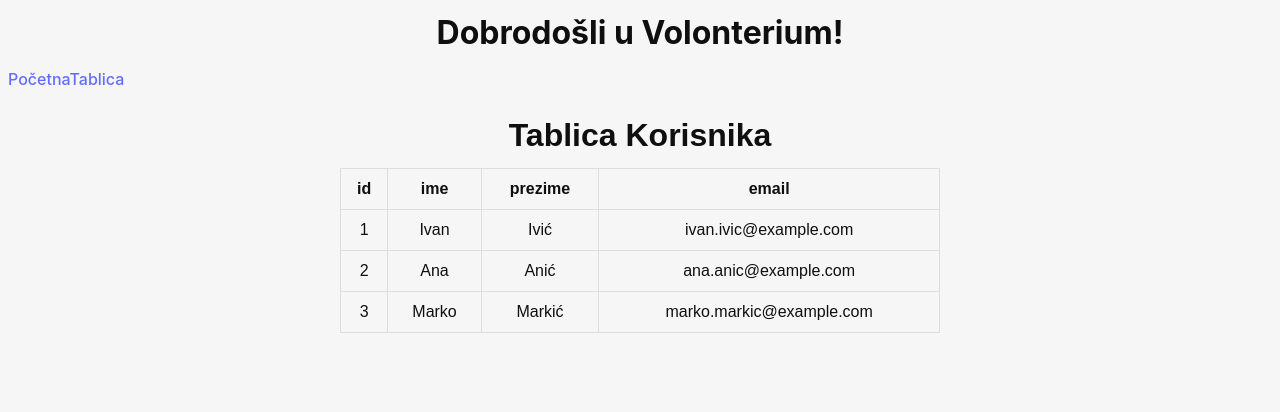
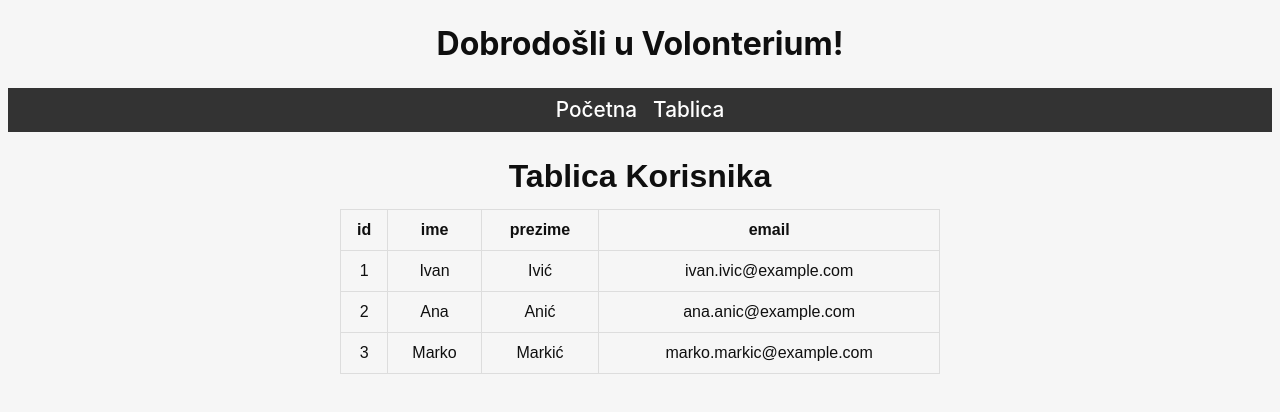
Before and after one commit to nrastija/Volonterium, a Vue app: page /table in a window 1280 px wide. Shown: the top 412 px of the page. Built offline with nearby package versions, Linux system fonts and the light colour scheme.

Commit message:
Redesign navigation bar style and orientation

```diff
--- a/src/views/App.vue
+++ b/src/views/App.vue
@@ -14,10 +14,35 @@ async function greet() {
 <template>
   <div>
     <nav>
-      <router-link to="/">Početna</router-link>
-      <router-link to="/table">Tablica</router-link>
+      <router-link class="router" to="/">Početna</router-link>
+      <router-link class="router" to="/table">Tablica</router-link>
     </nav>
     <!-- Ovdje će se prikazivati komponente iz routera -->
     <router-view></router-view>
   </div>
  </template>
+
+<style scoped>
+nav {
+  display: flex;
+  flex-direction: row;
+  justify-content: center;
+  gap: 1rem;
+  margin-top: 2rem;
+  background-color: #333;
+  padding: 10px;
+}
+
+.router {
+  text-decoration: inherit;
+  font-size: 1.3rem;
+  color: white;
+  transition:  0.75s;
+}
+
+.router:hover {
+  color: #535bf2 ; /* Change background color on hover */
+  transform: scale(1.05);
+}
+
+</style>
--- a/src/views/Home.vue
+++ b/src/views/Home.vue
@@ -44,6 +44,9 @@ async function greet() {
   filter: drop-shadow(0 0 2em #249b73);
 }
 
+
+
+
 </style>
 <style>
 :root {
@@ -70,6 +73,15 @@ async function greet() {
   justify-content: center;
   text-align: center;
 }
+a {
+  font-weight: 500;
+  color: #646cff;
+  text-decoration: inherit;
+}
+
+a:hover {
+  color: #535bf2;
+}
 
 .logo {
   height: 6em;
@@ -87,18 +99,10 @@ async function greet() {
   justify-content: center;
 }
 
-a {
-  font-weight: 500;
-  color: #646cff;
-  text-decoration: inherit;
-}
-
-a:hover {
-  color: #535bf2;
-}
 
 h1 {
   text-align: center;
+  margin-top: 2rem;
 }
 
 input,
@@ -119,31 +123,11 @@ button {
   cursor: pointer;
 }
 
-button:hover {
-  border-color: #396cd8;
-}
-button:active {
-  border-color: #396cd8;
-  background-color: #e8e8e8;
-}
-
-input,
-button {
-  outline: none;
-}
-
-#greet-input {
-  margin-right: 5px;
-}
 
 @media (prefers-color-scheme: dark) {
   :root {
     color: #f6f6f6;
     background-color: #2f2f2f;
-  }
-
-  a:hover {
-    color: #24c8db;
   }
 
   input,
--- a/src/views/Table.vue
+++ b/src/views/Table.vue
@@ -10,7 +10,7 @@
           </tr>
         </thead>
         <tbody>
-          <tr v-for="(korisnik, rowIndex) in korisnici" :key="rowIndex">
+          <tr v-for="(korisnik, rowIndex) in korisniciData" :key="rowIndex">
             <td v-for="(value, colIndex) in korisnik" :key="colIndex">
               {{ value }}
             </td>
@@ -25,7 +25,7 @@ export default {
   name: "DynamicTable",
   data() {
     return {
-      korisnici: [
+      korisniciData: [
         { id: 1, ime: "Ivan", prezime: "Ivić", email: "ivan.ivic@example.com" },
         { id: 2, ime: "Ana", prezime: "Anić", email: "ana.anic@example.com" },
         { id: 3, ime: "Marko", prezime: "Markić", email: "marko.markic@example.com" },
@@ -34,13 +34,13 @@ export default {
   },
   computed: {
     columnKeys() {
-      return this.korisnici.length > 0 ? Object.keys(this.korisnici[0]) : [];
+      return this.korisniciData.length > 0 ? Object.keys(this.korisniciData[0]) : [];
     },
   },
 };
 </script>
 
-<style>
+<style >
 .table-container {
   margin: 2rem auto;
   max-width: 600px;
```
